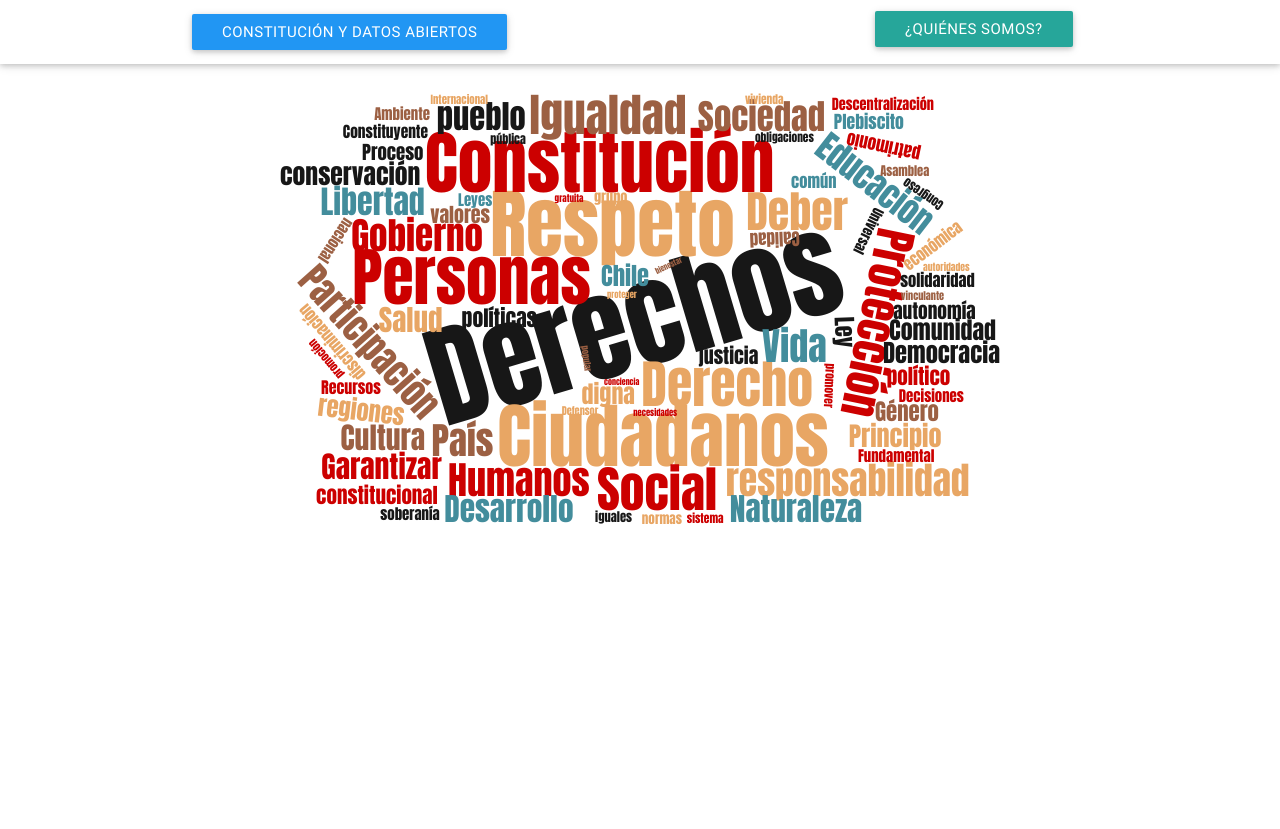
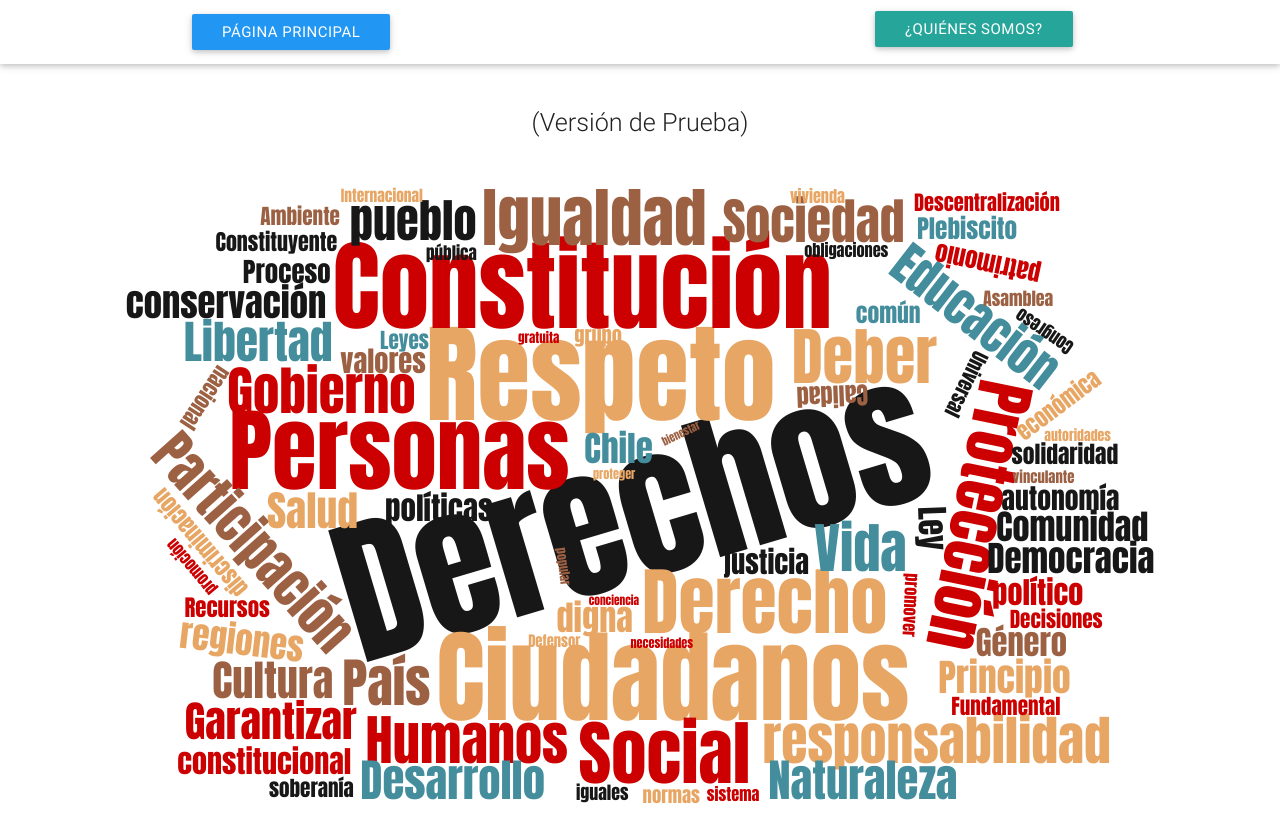
Before and after one commit to hirohope/constitucion-abierta, a Django app: page /wc/ in a window 1280 px wide. Shown: the top 829 px of the page. Before the commit the page ends 524 px from the top, so only its background shows below. Run offline with Django 3.2, Linux system fonts and the light colour scheme; some libraries are stand-ins or nearby versions.

Commit message:
wc again

```diff
--- a/constitucion/templates/wc.html
+++ b/constitucion/templates/wc.html
@@ -116,7 +116,7 @@ $(window).on('resize load',adjustIframes);
   <body>
     <nav class="white lighten-1" role="navigation">
       <div class="nav-wrapper container">
-      <a href="http://constitucionabierta.cl/opendata-cco" class="waves-effect blue btn">Constituci&oacute;n y datos abiertos</a>
+      <a href="http://constitucionabierta.cl/" class="waves-effect blue btn">P&aacute;gina Principal</a>
 
 
         <ul class="right hide-on-med-and-down">
@@ -132,18 +132,18 @@ $(window).on('resize load',adjustIframes);
 
 <div class="section no-pad-bot" id="index-banner">
 
-     <div class="container">
+     <!--div class="container"-->
 
 
 
-        <a name="palabras"/>
         <div class="col s12 center">
 
 
 
 
           <div class="col s12" style="margin-bottom: 20px">
-
+          <p class="flow-text">
+          (Versi&oacute;n de Prueba)</p>
 
           <!-- SVG SVG SVG -->
 
@@ -160,36 +160,36 @@ $(window).on('resize load',adjustIframes);
 </rect>
 <text
   class="tooltipped"
-  data-position="bottom" data-delay="50" data-tooltip="Derechos: 196 ocurrencias"
+  data-position="right" data-delay="50" data-tooltip="Derechos: 196 ocurrencias"
   x="-274.7418518066406" y="13.969909799999996" style="font: normal 139.69909799999996px Impact,serif" text-anchor="start" dy="55.217034782608685" opacity="1" fill="#171717" stroke="none" transform="translate(960, 540) rotate(-16.547068575411014)">
   Derechos</text>
 <text
 class="tooltipped"
-  data-position="bottom" data-delay="50" data-tooltip="Respeto: 133 ocurrencias"
+  data-position="right" data-delay="50" data-tooltip="Respeto: 133 ocurrencias"
 x="-159.564697265625" y="9.479581649999993" style="font: normal 94.79581649999997px Impact,serif" text-anchor="start" dy="37.46870217391304" opacity="1" fill="#E8A664" stroke="none" transform="translate(932, 424)">Respeto</text>
 <text
 class="tooltipped"
-  data-position="bottom" data-delay="50" data-tooltip="Ciudadanos: 125 ocurrencias"
+  data-position="right" data-delay="50" data-tooltip="Ciudadanos: 125 ocurrencias"
 x="-218.35311889648438" y="8.909381249999996" style="font: normal 89.09381249999998px Impact,serif" text-anchor="start" dy="35.21494565217391" opacity="1" fill="#E8A664" stroke="none" transform="translate(1000, 690)">Ciudadanos</text>
 <text
 class="tooltipped"
-  data-position="bottom" data-delay="50" data-tooltip="Constitución: 122 ocurrencias"
+  data-position="right" data-delay="50" data-tooltip="Constitución: 122 ocurrencias"
 x="-228.9866943359375" y="8.695556099999997" style="font: normal 86.95556099999997px Impact,serif" text-anchor="start" dy="34.36978695652173" opacity="1" fill="#c00" stroke="none" transform="translate(920, 348)">Constitución</text>
 <text
 class="tooltipped"
-  data-position="bottom" data-delay="50" data-tooltip="Personas: 112 ocurrencias"
+  data-position="right" data-delay="50" data-tooltip="Personas: 112 ocurrencias"
   x="-153.67684936523438" y="7.982805599999995" style="font: normal 79.82805599999998px Impact,serif" text-anchor="start" dy="31.552591304347818" opacity="1" fill="#c00" stroke="none" transform="translate(754, 492)">Personas</text>
 <text
 class="tooltipped"
-  data-position="bottom" data-delay="50" data-tooltip="Derecho: 91 ocurrencias"
+  data-position="right" data-delay="50" data-tooltip="Derecho: 91 ocurrencias"
 x="-112.30152130126953" y="6.486029549999998" style="font: normal 64.86029549999999px Impact,serif" text-anchor="start" dy="25.63648043478261" opacity="1" fill="#E8A664" stroke="none" transform="translate(1074, 626)">Derecho</text>
 <text
 class="tooltipped"
-  data-position="bottom" data-delay="50" data-tooltip="Social: 87 ocurrencias"
+  data-position="right" data-delay="50" data-tooltip="Social: 87 ocurrencias"
 x="-79.81591796875" y="6.200929349999996" style="font: normal 62.009293499999984px Impact,serif" text-anchor="start" dy="24.509602173913038" opacity="1" fill="#c00" stroke="none" transform="translate(986, 758)">Social</text>
 <text
 class="tooltipped"
-  data-position="bottom" data-delay="50" data-tooltip="Igualdad: 80 ocurrencias"
+  data-position="right" data-delay="50" data-tooltip="Igualdad: 80 ocurrencias"
 x="-104.0586929321289" y="5.702003999999999" style="font: normal 57.02003999999999px Impact,serif" text-anchor="start" dy="22.5375652173913" opacity="1" fill="#9C6043" stroke="none" transform="translate(926, 290)">Igualdad</text>
 <text x="-123.05121612548828" y="5.488178849999997" style="font: normal 54.881788499999985px Impact,serif" text-anchor="start" dy="21.692406521739127" opacity="1" fill="#c00" stroke="none" transform="translate(1260, 560) rotate(-258.3809365512157)">Protección</text>
 <text x="-67.30033874511719" y="5.488178849999997" style="font: normal 54.881788499999985px Impact,serif" text-anchor="start" dy="21.692406521739127" opacity="1" fill="#E8A664" stroke="none" transform="translate(1160, 412)">Deber</text>
@@ -269,7 +269,7 @@ x="-104.0586929321289" y="5.702003999999999" style="font: normal 57.020039999999
 
         </div>
     </div>
-    </div>
+    <!--/div-->
 
 </div>
 </body>
```
